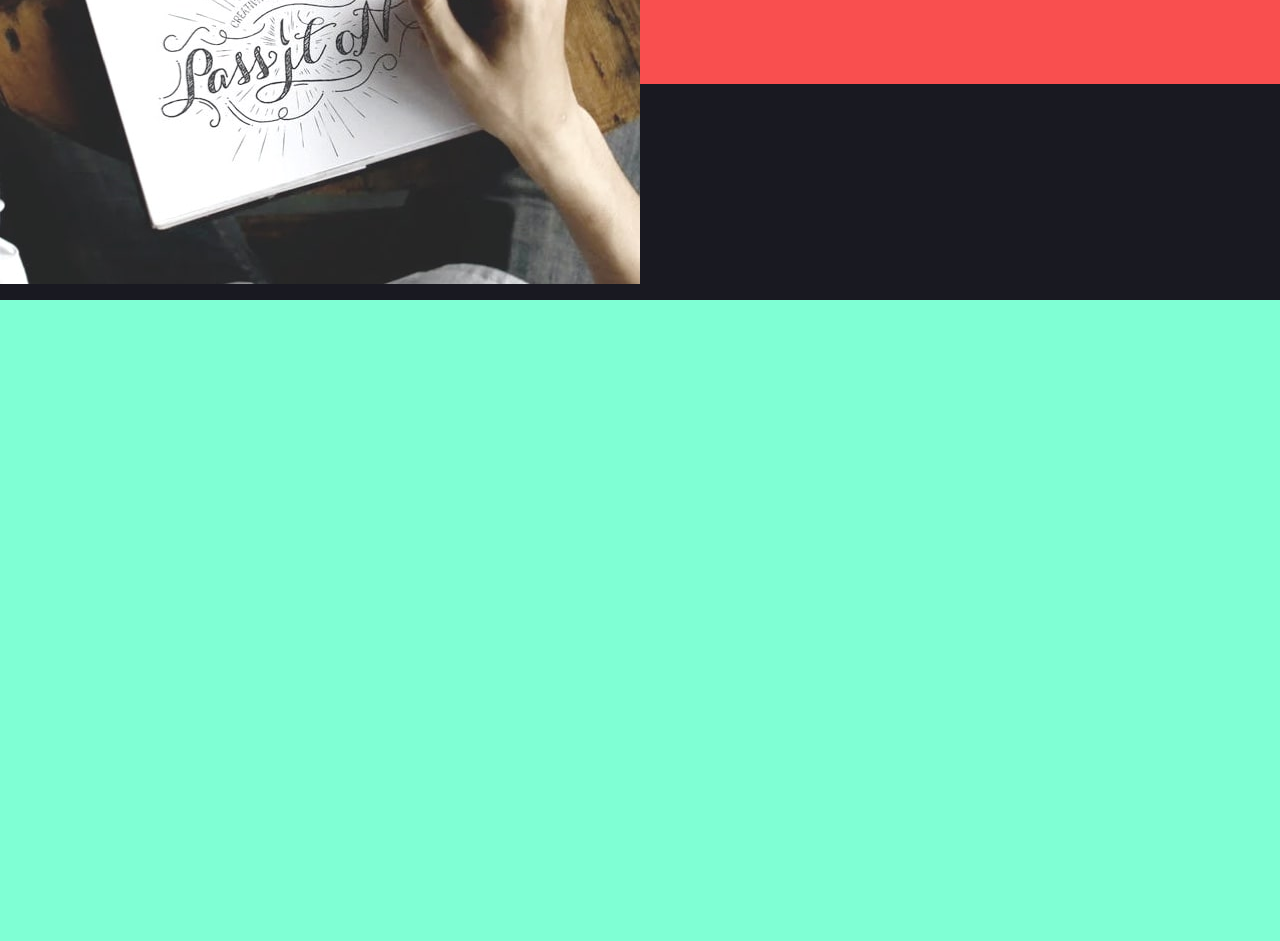
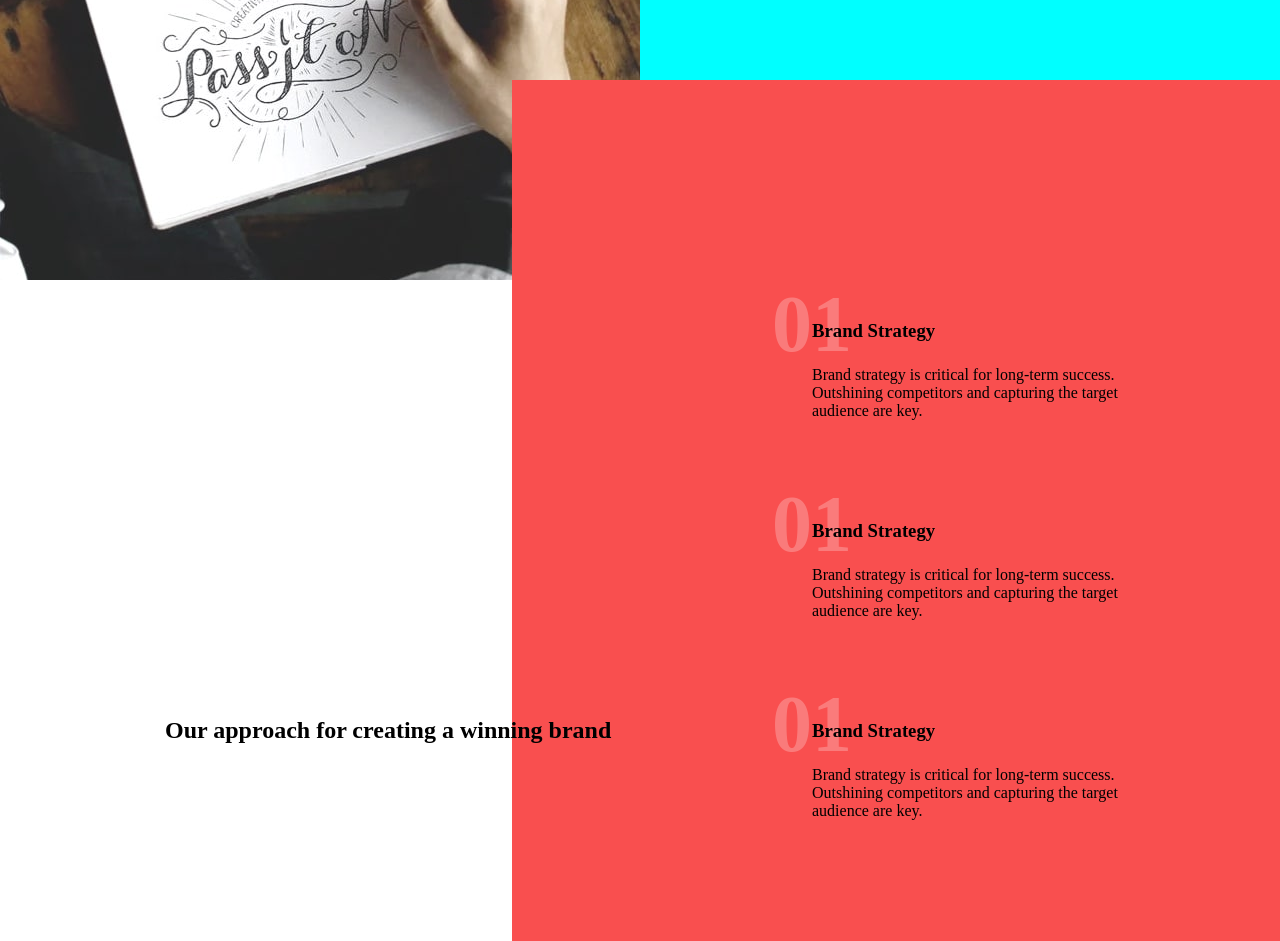
Before and after one commit to Shahbaaz92/creative-single-page-site, a plain HTML site: page index.html in a window 1280 px wide. Shown: the part 1639-2580 px from the top of the page. Before the commit the page ends 1939 px from the top, so only its background shows below. Drawn offline with Linux system fonts and the light colour scheme.

Commit message:
Update index.html and style.css

```diff
--- a/index.html
+++ b/index.html
@@ -56,7 +56,39 @@
             </div>
           </div>
         </section>
-        <section class="detail-2"></section>
+        <section class="detail-2">
+          <div class="detail-2-info">
+            <h2>Our approach for creating a winning brand</h2>
+          </div>
+          <div class="detail-2-info-points">
+            <div class="points-box">
+              <article class="points">
+                <span>01</span>
+                <h3>Brand Strategy</h3>
+                <p>
+                  Brand strategy is critical for long-term success. Outshining
+                  competitors and capturing the target audience are key.
+                </p>
+              </article>
+              <article class="points">
+                <span>01</span>
+                <h3>Brand Strategy</h3>
+                <p>
+                  Brand strategy is critical for long-term success. Outshining
+                  competitors and capturing the target audience are key.
+                </p>
+              </article>
+              <article class="points">
+                <span>01</span>
+                <h3>Brand Strategy</h3>
+                <p>
+                  Brand strategy is critical for long-term success. Outshining
+                  competitors and capturing the target audience are key.
+                </p>
+              </article>
+            </div>
+          </div>
+        </section>
       </main>
       <footer></footer>
     </div>
--- a/style.css
+++ b/style.css
@@ -67,7 +67,7 @@ body {
 #details {
 }
 .detail-1 {
-  height: 1000px;
+  height: 980px;
   width: 100%;
   background: #191921;
   display: flex;
@@ -80,11 +80,65 @@ body {
 }
 .detail-1-info {
   height: 784px;
-  background-color: #f94f4f;
+  color: #ffffff;
   width: 50%;
+  background-color: aqua;
 }
 
 .detail-1-info-div {
   width: 50%;
   padding: 200px 150px;
 }
+.detail-2 {
+  height: 900px;
+  width: 100%;
+  background-color: #ffffff;
+  display: flex;
+  position: relative;
+  /* justify-content: center; */
+  align-items: center;
+}
+.detail-2-info {
+  width: 40%;
+  margin-left: 165px;
+  z-index: 10;
+}
+.detail-2-info-points {
+  position: absolute;
+  bottom: 0;
+  right: 0;
+  background-color: #f94f4f;
+  width: 60%;
+  height: 1100px;
+}
+.points-box {
+  margin-left: 300px;
+  width: 40%;
+  margin-top: 240px;
+  display: flex;
+  flex-direction: column;
+  gap: 100px;
+}
+.points {
+  display: flex;
+  flex-direction: column;
+  gap: 24px;
+  position: relative;
+}
+.points h3 {
+  position: relative;
+  z-index: 10;
+}
+.points span {
+  position: absolute;
+  top: -40px;
+  left: -40px;
+  color: #fff;
+  font-family: Commissioner;
+  font-size: 80px;
+  font-style: normal;
+  font-weight: 800;
+  line-height: 88px;
+  opacity: 0.25;
+  z-index: 0;
+}
```
